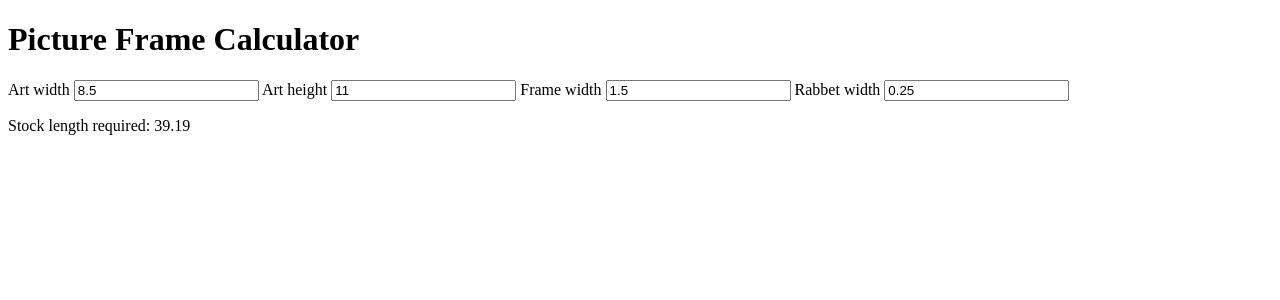
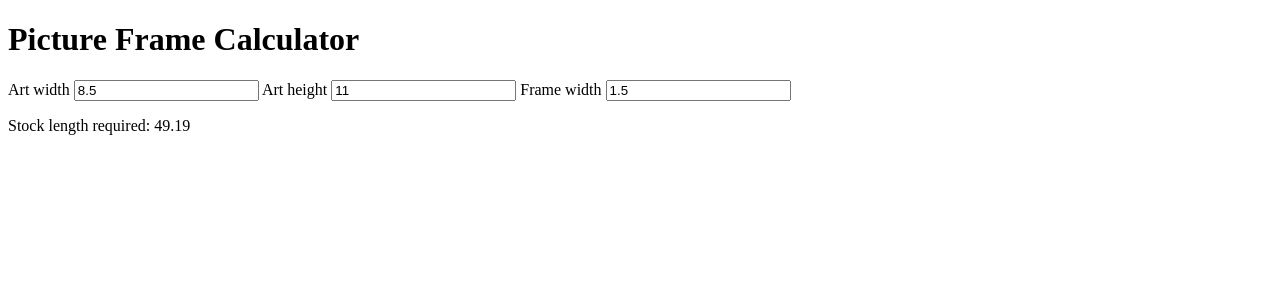
Before and after one commit to twm/halo, a SvelteKit app: page / in a window 1280 px wide. Shown: the top 300 px of the page. Built offline with nearby package versions, Linux system fonts and the light colour scheme.

Commit message:
Now with stores

```diff
--- /dev/null
+++ b/src/lib/stores.ts
@@ -0,0 +1,43 @@
+import { writable, derived } from "svelte/store"
+
+export const artX = writable(8.5)
+export const artY = writable(11.0)
+export const frameWidth = writable(1.5)
+export const rabbetWidth = writable(1 / 4)
+export const kerfWidth = writable(1 / 16)
+
+/*
+ * ┌───────────┐   ▲
+ * │  ▲        │   │
+ * │ ◄┼───────►│ frameY
+ * │  │ artX/Y │   │
+ * │  ▼        │   │
+ * └───────────┘   ▼
+ * ◄─ frameX ─►
+ */
+
+/* Width of the constructed frame. */
+export const frameX = derived(
+    [artX, frameWidth, rabbetWidth],
+    ([$artX, $frameWidth, $rabbetWidth]) => {
+        return $artX - $rabbetWidth * 2 + $frameWidth * 2
+    }
+)
+
+/* Height of the constructed frame. */
+export const frameY = derived(
+    [artY, frameWidth, rabbetWidth],
+    ([$artY, $frameWidth, $rabbetWidth]) => {
+        return $artY - $rabbetWidth * 2 + $frameWidth * 2
+    }
+)
+
+/**
+ * Absolute minimum length of stock required (no fudge factor).
+ */
+export const stockLength = derived(
+    [frameX, frameY, kerfWidth],
+    ([$frameX, $frameY, $kerfWidth]) => {
+        return 2 * $frameX + 2 * $frameY + 3 * $kerfWidth
+    }
+)
--- a/src/routes/+page.svelte
+++ b/src/routes/+page.svelte
@@ -1,13 +1,5 @@
 <script>
-    let artWidth = 8.5
-    let artHeight = 11
-    let frameWidth = 1.5
-    let rabbetWidth = 1 / 4
-    let kerf = 1 / 16
-    let stockLength = 0;
-    $: {
-        stockLength = 2 * artWidth + 2 * artHeight + 3 * kerf
-    }
+    import { artX, artY, frameWidth, stockLength } from "$lib/stores"
 </script>
 
 <h1>Picture Frame Calculator</h1>
@@ -15,22 +7,17 @@
 <form action="#">
     <label>
         Art width
-        <input type="number" bind:value={artWidth} />
+        <input type="number" bind:value={$artX} min="1" />
     </label>
     <label>
         Art height
-        <input type="number" bind:value={artHeight} />
+        <input type="number" bind:value={$artY} min="1" />
     </label>
 
     <label>
         Frame width
-        <input type="number" bind:value={frameWidth} />
-    </label>
-
-    <label>
-        Rabbet width
-        <input type="number" bind:value={rabbetWidth} />
+        <input type="number" bind:value={$frameWidth} min="0.25" />
     </label>
 </form>
 
-<p>Stock length required: {stockLength.toFixed(2)}</p>
+<p>Stock length required: {$stockLength.toFixed(2)}</p>
```
